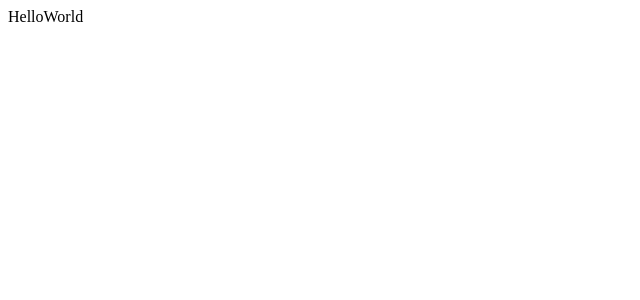
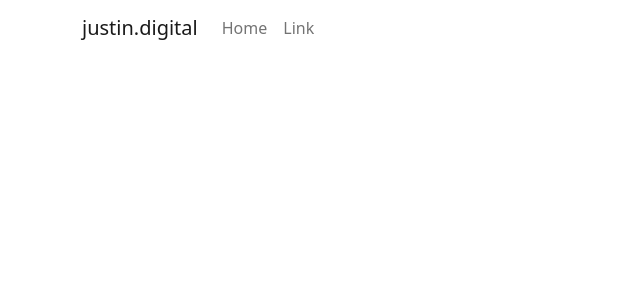
Before and after one commit to gustsu/justin.digital, a React (Create React App) app: page / in a window 1280 px wide. Shown: the top 300 px of the page, without its empty margins (0-640 px from the left). Built offline with nearby package versions, Linux system fonts and the light colour scheme.

Commit message:
working on navbar, added in react-bootstrap

```diff
--- a/package.json
+++ b/package.json
@@ -6,7 +6,9 @@
     "@testing-library/jest-dom": "^5.16.4",
     "@testing-library/react": "^12.1.4",
     "@testing-library/user-event": "^13.5.0",
+    "bootstrap": "^5.1.3",
     "react": "^18.0.0",
+    "react-bootstrap": "^2.2.3",
     "react-dom": "^18.0.0",
     "react-scripts": "5.0.0",
     "web-vitals": "^2.1.4"
--- a/src/App.js
+++ b/src/App.js
@@ -1,7 +1,7 @@
-import HelloWorld from "./components/HelloWorld";
+import NavBar from "./components/NavBar";
 
 function App() {
-  return <HelloWorld />
+  return <NavBar />
 }
 
 export default App;
--- a/src/components/HelloWorld.js
+++ b/src/components/HelloWorld.js
@@ -1,5 +1,3 @@
-import React from 'react'
-
 export default function HelloWorld() {
   return (
     <div>HelloWorld</div>
--- /dev/null
+++ b/src/components/NavBar.js
@@ -0,0 +1,20 @@
+import Navbar from 'react-bootstrap/Navbar';
+import Nav from 'react-bootstrap/Nav';
+import Container from 'react-bootstrap/Container';
+
+export default function NavBar() {
+  return (
+    <Navbar expand="lg">
+        <Container>
+            <Navbar.Brand href="#home">justin.digital</Navbar.Brand>
+            <Navbar.Toggle aria-controls="basic-navbar-nav" />
+            <Navbar.Collapse id="basic-navbar-nav">
+                <Nav className="me-auto">
+                    <Nav.Link href="#home">Home</Nav.Link>
+                    <Nav.Link href="#link">Link</Nav.Link>
+                </Nav>
+            </Navbar.Collapse>
+        </Container>
+    </Navbar>
+  )
+}
--- a/src/index.js
+++ b/src/index.js
@@ -1,6 +1,7 @@
 import React from 'react';
 import ReactDOM from 'react-dom';
 import App from './App';
+import 'bootstrap/dist/css/bootstrap.min.css';
 // import './index.css';
 
 ReactDOM.render(
```
Also changed, not shown: 1 other file (tests, documents, lock files or other folders).
